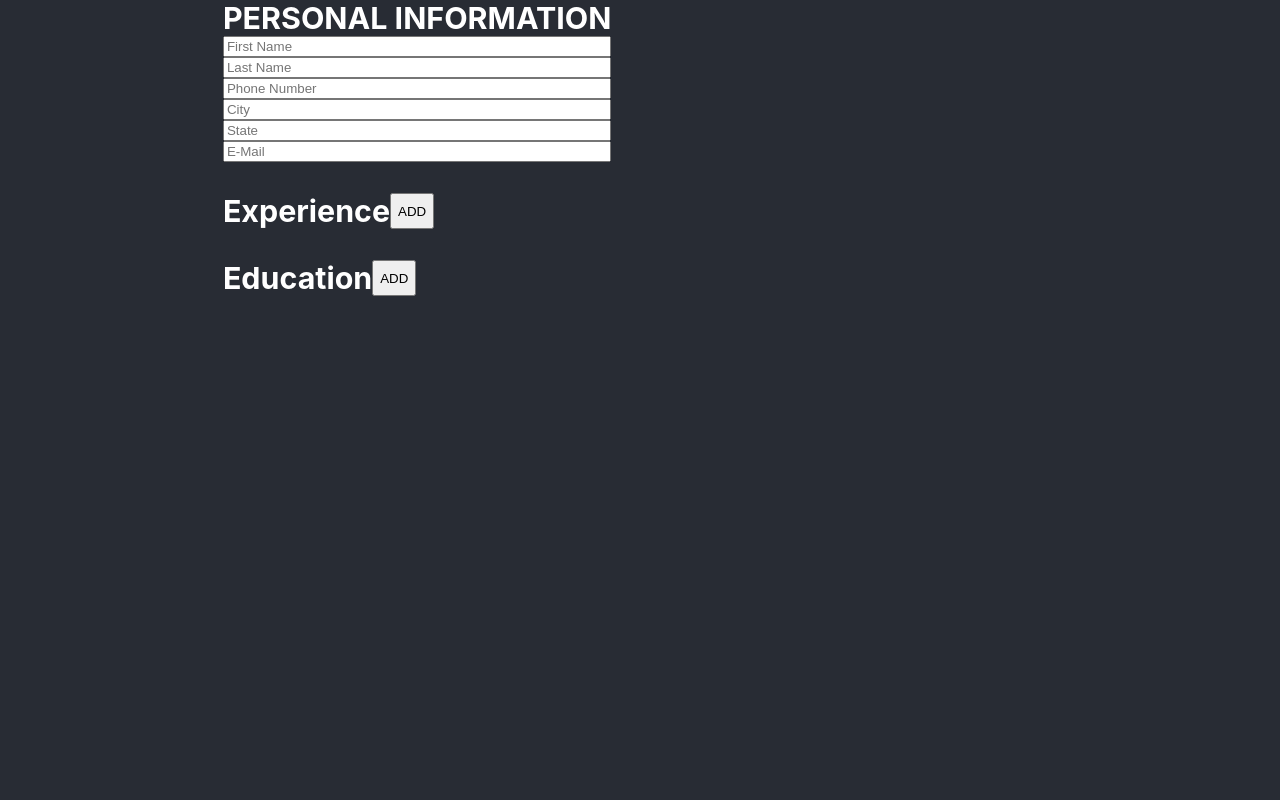
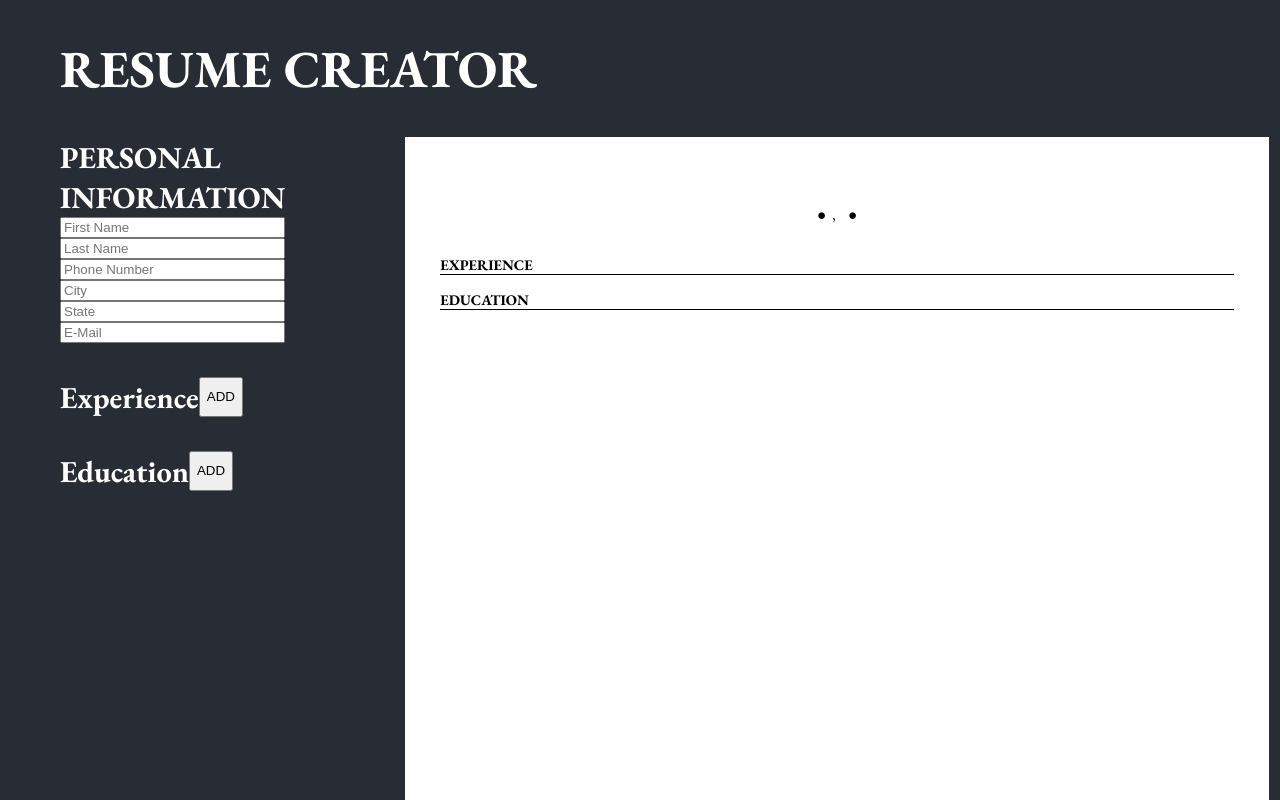
Before and after one commit to LordAdhaar/Resume-Creator, a React (Create React App) app in the folder resume-creator/: page / in a window 1280 px wide. Shown: the top 800 px of the page. Built offline with nearby package versions, Linux system fonts and the light colour scheme.

Commit message:
working add and delete buttons without a skills column

```diff
--- a/resume-creator/src/App.css
+++ b/resume-creator/src/App.css
@@ -1,41 +1,159 @@
-@media (prefers-reduced-motion: no-preference) {
-  .App-logo {
-    animation: App-logo-spin infinite 20s linear;
-  }
+@import url('https://fonts.googleapis.com/css2?family=EB+Garamond:ital,wght@0,400;0,500;0,600;0,700;0,800;1,400;1,500;1,600;1,700;1,800&display=swap');
+
+
+body{
+  min-height: 100vh;
+  margin: 0px;
+  font-family: 'EB Garamond', serif;
 }
 
+/* STYDLING THE MAIN COMPONENTS OF THE BODY*/
 .container{
   background-color: #282c34;
   min-height: 100vh;
-  display: flex;
-  align-items: flex-start;
-  justify-content: space-around;
+  display: grid;
+  grid-template-columns: 1fr 1fr;
   font-size: calc(10px + 2vmin);
   color: white;
 }
+
+#header{
+  margin: 0px 60px;
+  grid-column: 1/3;
+
+}
+
+.form{
+  margin: 0px 60px;
+}
+
+.resume{
+  padding: 0px 35px;
+  height: 297mm;
+  width: 210mm;
+  margin: 0px 60px;
+  background-color: white;
+  color: black;
+}
+
+/*STYLING P TAGS AND HEADERS*/
+
+.personalInfoForm h3, .jobHeader h3, .eduHeader h3{
+  margin: 0px;
+}
+
+h3.expHeaderResume, h3.eduHeaderResume{
+  margin-bottom: 0px;
+  font-size: 11pt;
+  border-bottom: 1px solid black;
+}
+
+h3.expHeader{
+  margin-top: 0px;
+}
+
+.fullName p{
+  margin-bottom:0px ;
+}
+
+.generalInfo p{
+  margin-top: 0px;
+}
+
+p#position, .tenure p{
+  margin-bottom: 0px;
+}
+
+.companyInfo p{
+  margin: 0px;
+}
+
+#jobDesc{
+  margin-bottom: 0px;
+}
+
+.branch p, .uniTenure p{
+  margin-bottom: 0px;
+}
+
+#gpa{
+  margin: 0px;
+}
+
 
 .personalInfoForm,.educationForm,.experienceForm,.expInfo,.eduInfo,.personalInfo{
   display: flex;
   flex-direction: column;
 }
 
+.fullName{
+  font-weight: bold;
+  font-size: 22pt;
+}
+
+.generalInfo{
+
+  font-size: 11.5pt;
+}
+
+.experienceResume, .eduResume{
+  font-size: 11pt;
+}
+
+.expInfo{
+  display: grid;
+  grid-template-columns: 1fr .15fr;
+}
+
+#position{
+  font-weight: bold;
+}
+
+.companyInfo{
+  display: flex;
+  grid-column: 1/2;
+}
+
+.tenure{
+  display: flex;
+  grid-column: 2/3;
+  grid-row: 1/2;
+  justify-content: flex-end ;
+}
+
+#jobDesc{
+  grid-row: 3/4;
+  grid-column: 1/3;
+  word-wrap: normal;
+}
+
+.eduInfo{
+  display: grid;
+  grid-template-columns: 1fr .15fr;
+}
+
+.branch{
+  display: flex;
+}
+
+#uni{
+  font-weight: bold;
+}
+
+.uniTenure{
+  display: flex;
+  justify-content: flex-end;
+  grid-row: 1/2;
+  grid-column: 2/3;
+}
+
+
+
+.fullName, .generalInfo{
+  display: flex;
+  justify-content: center;
+}
+
 .jobHeader, .eduHeader{
   display: flex;
 }
-
-h3{
-  margin: 0px;
-}
-
-.App-link {
-  color: #61dafb;
-}
-
-@keyframes App-logo-spin {
-  from {
-    transform: rotate(0deg);
-  }
-  to {
-    transform: rotate(360deg);
-  }
-}
--- a/resume-creator/src/App.js
+++ b/resume-creator/src/App.js
@@ -81,6 +81,10 @@ function App() {
   return (
     <div className="container">
 
+      <div id="header">
+        <h1>RESUME CREATOR</h1>
+      </div>
+
       <div className="form">
 
         <PersonalInfoForm/>
@@ -110,7 +114,9 @@ function App() {
 
       <div className="resume">
             <PersonalInfo />
+            <h3 className='expHeaderResume'>EXPERIENCE</h3>
             {jobChildrenResume}
+            <h3 className='eduHeaderResume'>EDUCATION</h3>
             {eduChildrenResume}
         </div>
 
--- a/resume-creator/src/Components/EducationForm.js
+++ b/resume-creator/src/Components/EducationForm.js
@@ -11,16 +11,16 @@ export default function EducationForm(props){
     useEffect(()=>{
 
         const uniHTML = document.querySelector(`.eduInfo#${props.uniqueId} #uni`);
-        uniHTML.innerHTML = uni;
+        uniHTML.innerHTML = uni + "&nbsp;";
 
         const degreeHTML = document.querySelector(`.eduInfo#${props.uniqueId} #degree`)
-        degreeHTML.innerHTML = degree;
+        degreeHTML.innerHTML = "| &nbsp;" + degree;
 
         const gpaHTML = document.querySelector(`.eduInfo#${props.uniqueId} #gpa`)
-        gpaHTML.innerHTML = GPA;
+        gpaHTML.innerHTML =  "GPA : " + GPA + "/10";
 
         const eduFromHTML = document.querySelector(`.eduInfo#${props.uniqueId} #eduFrom`)
-        eduFromHTML.innerHTML = eduFrom;
+        eduFromHTML.innerHTML = eduFrom + "&nbsp; - &nbsp;";
 
         const eduToHTML = document.querySelector(`.eduInfo#${props.uniqueId} #eduTo`)
         eduToHTML.innerHTML = eduTo;
--- a/resume-creator/src/Components/EducationInfo.js
+++ b/resume-creator/src/Components/EducationInfo.js
@@ -1,11 +1,17 @@
 export default function EducationInfo(props){
     return (
         <div className="eduInfo" id={props.uniqueId}>
-            <p id="uni"></p>
-            <p id="degree"></p>
+            <div className="branch">
+                <p id="uni"></p>
+                <p id="degree"></p>
+            </div>
+
             <p id="gpa"></p>
-            <p id="eduFrom"></p>
-            <p id="eduTo"></p>
+
+            <div className="uniTenure">
+                <p id="eduFrom"></p>
+                <p id="eduTo"></p>
+            </div>
         </div>
     )
 }
--- a/resume-creator/src/Components/ExperienceForm.js
+++ b/resume-creator/src/Components/ExperienceForm.js
@@ -15,13 +15,13 @@ export default function ExperienceForm(props){
         positionHTML.innerHTML = position;
 
         const companyHTML = document.querySelector(`.expInfo#${props.uniqueId} #company`);
-        companyHTML.innerHTML = company;
+       companyHTML.innerHTML = company + "&nbsp; | &nbsp;";
 
         const jobCityHTML = document.querySelector(`.expInfo#${props.uniqueId} #jobCity`);
         jobCityHTML.innerHTML = jobCity;
 
         const jobFromHTML = document.querySelector(`.expInfo#${props.uniqueId} #jobFrom`);
-        jobFromHTML.innerHTML = jobFrom;
+        jobFromHTML.innerHTML = jobFrom + "&nbsp; - &nbsp;";
 
         const jobToHTML = document.querySelector(`.expInfo#${props.uniqueId} #jobTo`);
         jobToHTML.innerHTML = jobTo;
--- a/resume-creator/src/Components/ExperienceInfo.js
+++ b/resume-creator/src/Components/ExperienceInfo.js
@@ -2,10 +2,15 @@ export default function ExperienceInfo(props){
     return (
         <div className="expInfo" id={props.uniqueId}>
             <p id="position"></p>
-            <p id="company"></p>
-            <p id="jobCity"></p>
-            <p id="jobFrom"></p>
-            <p id="jobTo"></p>
+            <div className="companyInfo">
+                <p id="company"></p>
+                <p id="jobCity"></p>
+            </div>
+            <div className="tenure">
+                <p id="jobFrom"></p>
+                <p id="jobTo"></p>
+            </div>
+
             <p id="jobDesc"></p>
         </div>
     )
--- a/resume-creator/src/Components/PersonalInfo.js
+++ b/resume-creator/src/Components/PersonalInfo.js
@@ -4,12 +4,17 @@ export default function PersonalInfo(){
 
     return(
         <div className="personalInfo">
+            <div className="fullName">
                 <p id="fName"></p>
                 <p id="lName"></p>
+            </div>
+            <div className="generalInfo">
                 <p id="phone"></p>
                 <p id="city"></p>
                 <p id="state"></p>
                 <p id="email"></p>
+            </div>
+
 
 
         </div>
--- a/resume-creator/src/Components/PersonalInfoForm.js
+++ b/resume-creator/src/Components/PersonalInfoForm.js
@@ -14,19 +14,19 @@ export default function PersonalInfoForm(){
         console.log("peronalInforForm was called")
 
         const fName = document.getElementById("fName");
-        fName.innerHTML=firstName;
+        fName.innerHTML=firstName + "&nbsp;";
 
         const lName = document.getElementById("lName");
         lName.innerHTML=lastName;
 
         const phoneNo = document.getElementById("phone");
-        phoneNo.innerHTML=phone;
+        phoneNo.innerHTML=phone + "&nbsp; ● &nbsp;";
 
         const city = document.getElementById("city");
-        city.innerHTML=yourCity;
+        city.innerHTML=yourCity + ", &nbsp;";
 
         const state = document.getElementById("state");
-        state.innerHTML=yourSate;
+        state.innerHTML=yourSate + "&nbsp; ● &nbsp;";
 
         const atTheRate = document.getElementById("email");
         atTheRate.innerHTML=email
```
Lines whose indentation alone changed are shown as unchanged.
